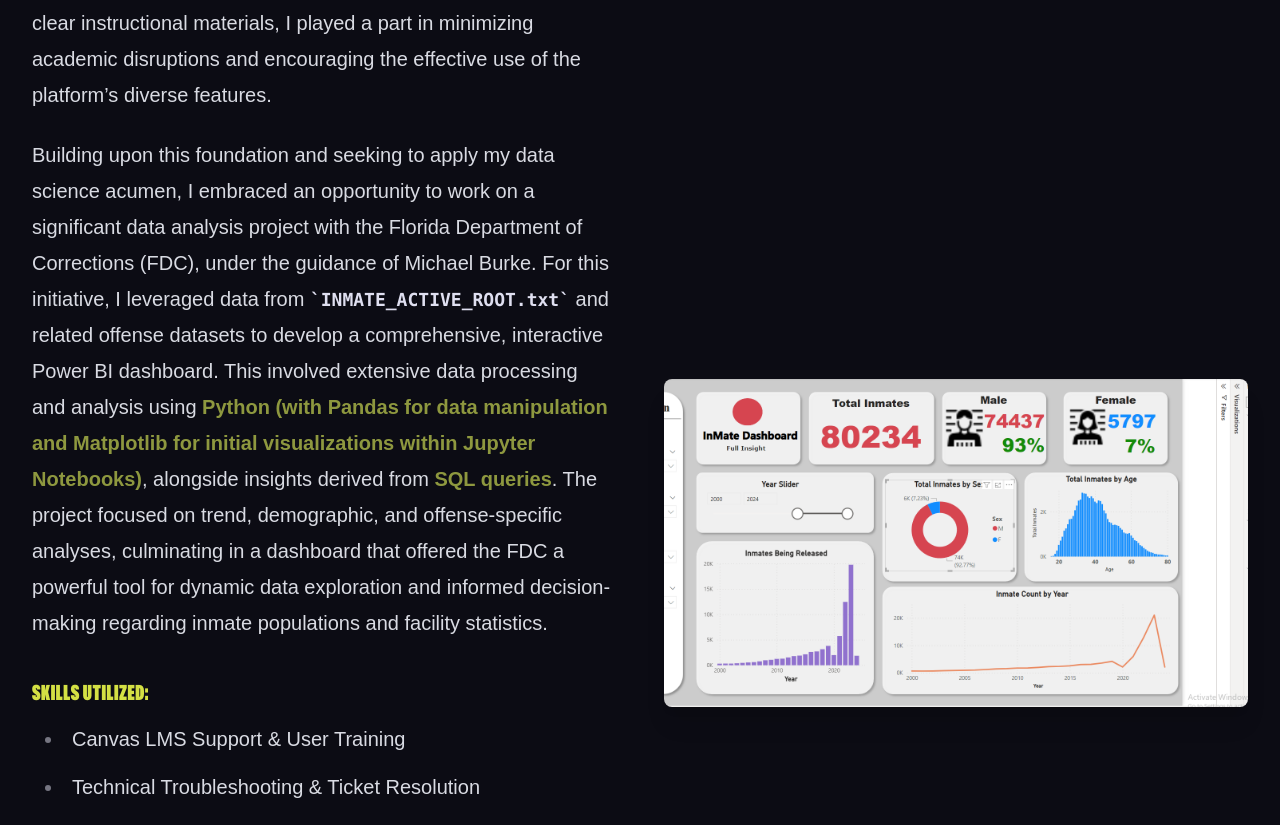
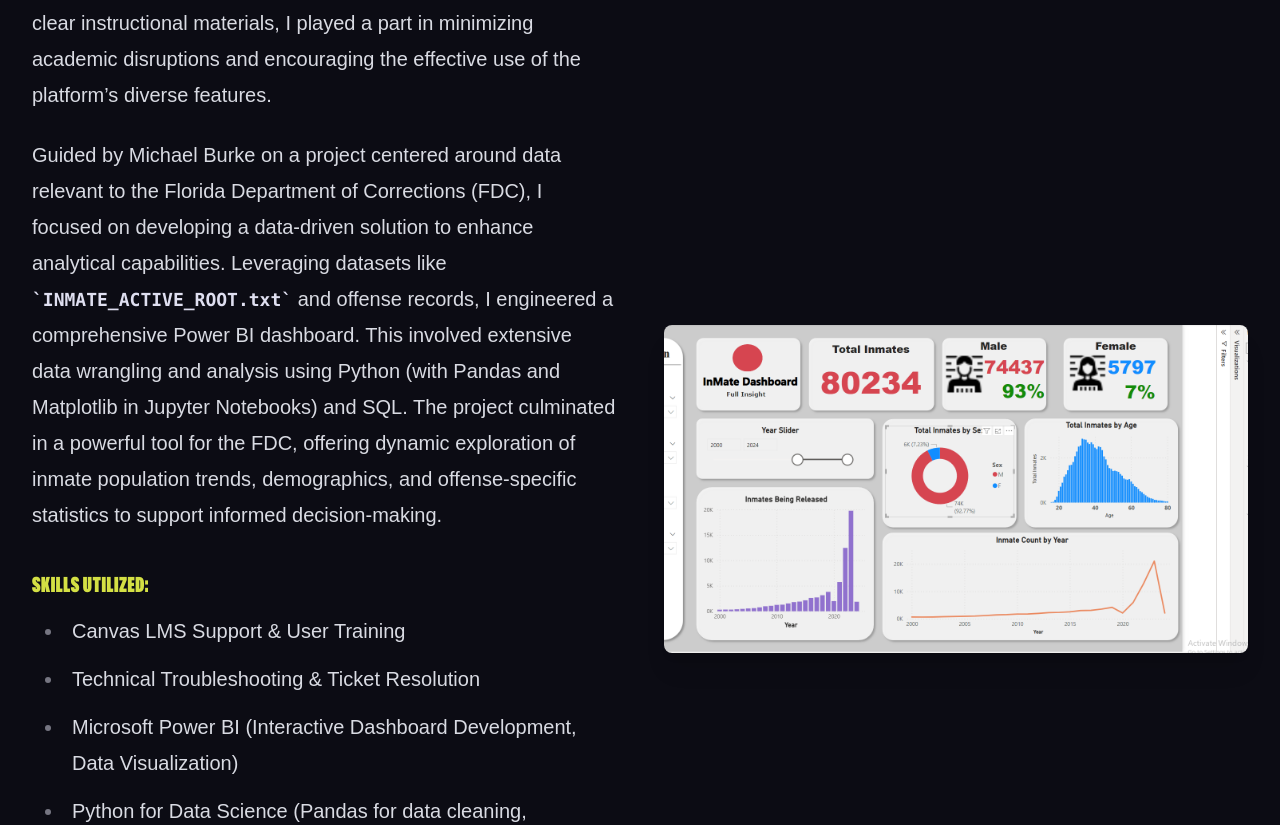
Before and after one commit to RedsAnalysis/React-port, a React (Vite) app: page /project/FSU in a window 1280 px wide. Shown: the part 1602-2427 px from the top of the page. Built offline with nearby package versions, Linux system fonts and the light colour scheme; no server answers; a web font is replaced by a local one.

Commit message:
updated project info

```diff
--- a/src/projectData.jsx
+++ b/src/projectData.jsx
@@ -170,7 +170,7 @@ export const projects = [
         text: `
           <h3>Impact and Applied Data Science Skills</h3>
           <p>My work providing technical support for Canvas LMS directly contributed to ensuring consistent course delivery and an improved user experience for both faculty and students at FSU. By efficiently resolving complex support tickets and delivering clear instructional materials, I played a part in minimizing academic disruptions and encouraging the effective use of the platform’s diverse features.</p>
-          <p>Building upon this foundation and seeking to apply my data science acumen, I embraced an opportunity to work on a significant data analysis project with the Florida Department of Corrections (FDC), under the guidance of Michael Burke. For this initiative, I leveraged data from <code>INMATE_ACTIVE_ROOT.txt</code> and related offense datasets to develop a comprehensive, interactive Power BI dashboard. This involved extensive data processing and analysis using <strong>Python (with Pandas for data manipulation and Matplotlib for initial visualizations within Jupyter Notebooks)</strong>, alongside insights derived from <strong>SQL queries</strong>. The project focused on trend, demographic, and offense-specific analyses, culminating in a dashboard that offered the FDC a powerful tool for dynamic data exploration and informed decision-making regarding inmate populations and facility statistics.</p>
+          <p>Guided by Michael Burke on a project centered around data relevant to the Florida Department of Corrections (FDC), I focused on developing a data-driven solution to enhance analytical capabilities. Leveraging datasets like <code>INMATE_ACTIVE_ROOT.txt</code> and offense records, I engineered a comprehensive Power BI dashboard. This involved extensive data wrangling and analysis using Python (with Pandas and Matplotlib in Jupyter Notebooks) and SQL. The project culminated in a powerful tool for the FDC, offering dynamic exploration of inmate population trends, demographics, and offense-specific statistics to support informed decision-making.</p>
           <h4>Skills Utilized:</h4>
           <ul>
             <li>Canvas LMS Support & User Training</li>
```
